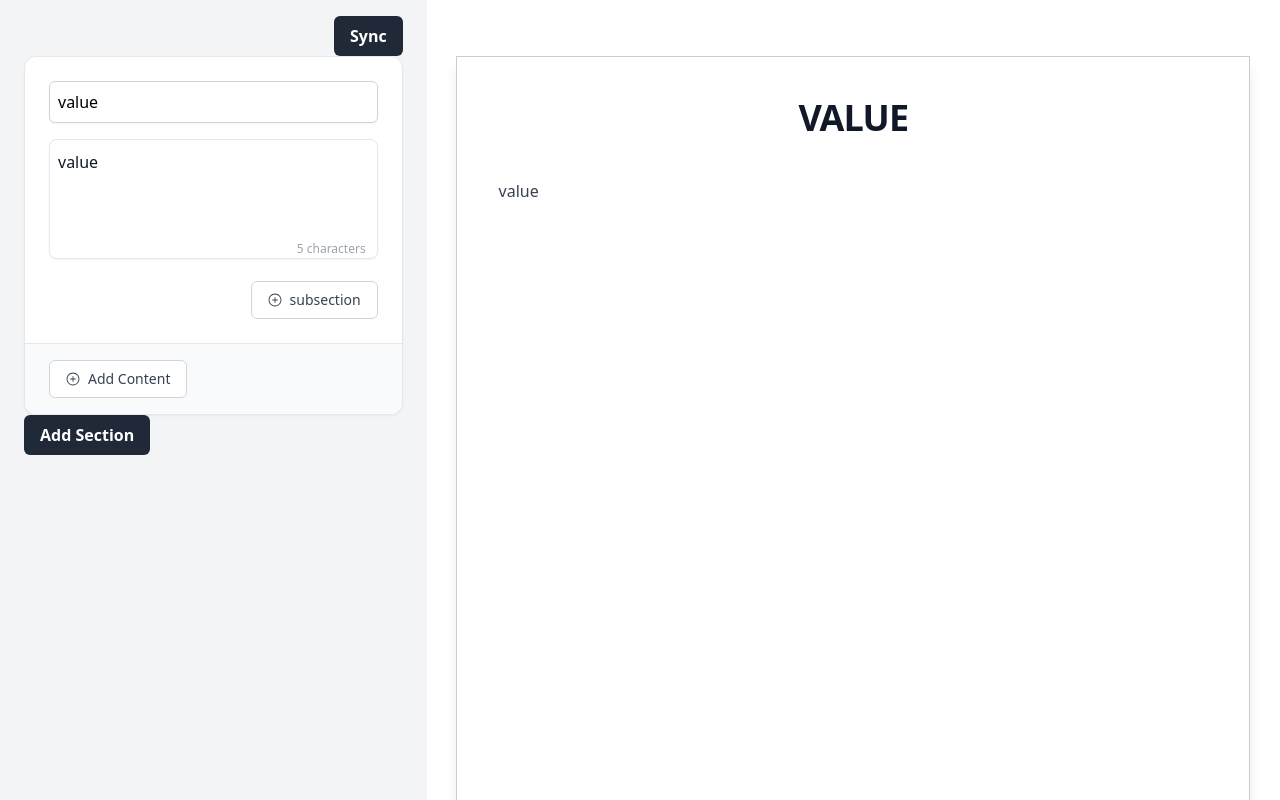
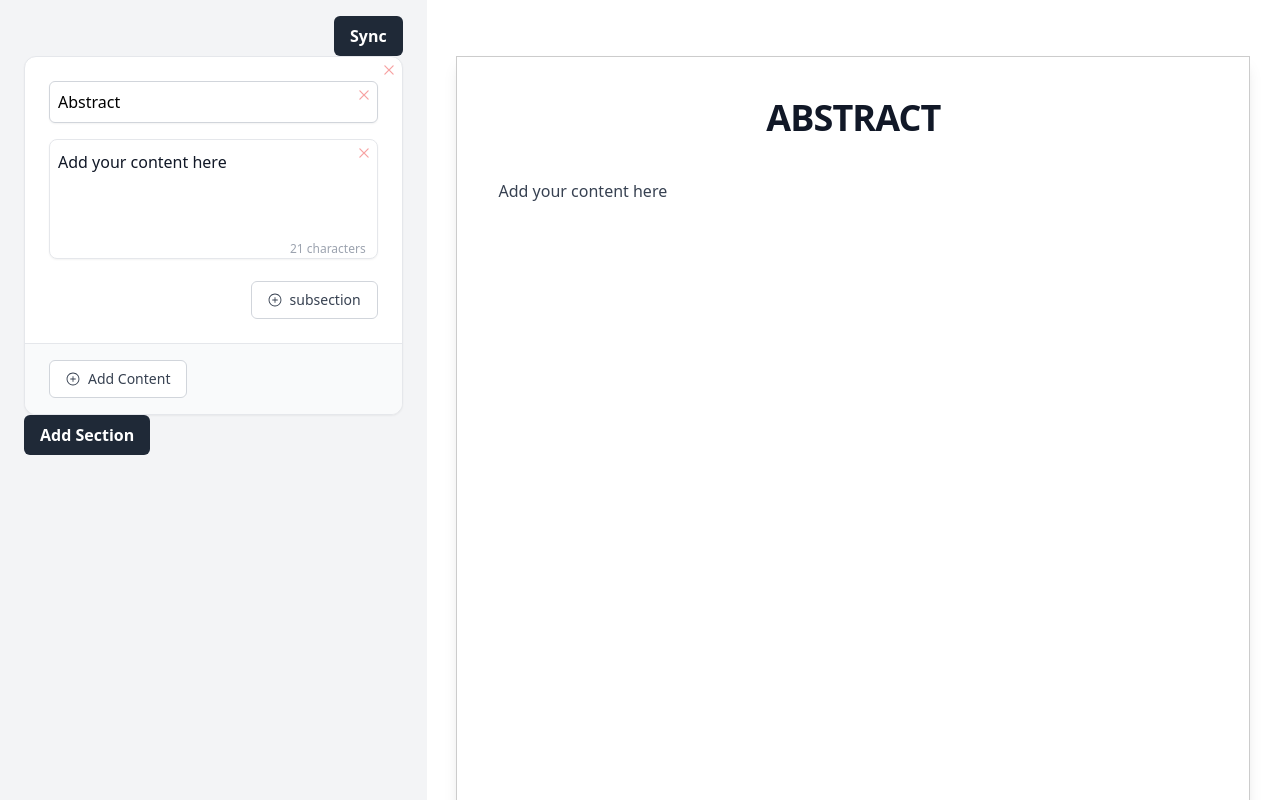
Before and after one commit to ask-org/sajilo-report, a React (Vite) app: page / in a window 1280 px wide. Built offline with nearby package versions, Linux system fonts and the light colour scheme.

Commit message:
infinte rerender problem solved

```diff
--- a/src/components/create-documents/section/editor/contentRenderer.tsx
+++ b/src/components/create-documents/section/editor/contentRenderer.tsx
@@ -28,10 +28,13 @@ const Wrapper: React.FC<TWrapperProps> = ({ children, index, onRemove }) => {
   };
 
   return (
-    <div className="relative group">
+    <div className="relative ">
       <button
-        onClick={handleRemove}
-        className="absolute z-50 top-0 right-0 p-1.5 rounded-full opacity-0 group-hover:opacity-100 hover:bg-red-50 focus:bg-red-50 transition-all duration-200 ease-in-out"
+        onClick={(e) => {
+          e.stopPropagation();
+          handleRemove();
+        }}
+        className="absolute z-50 top-0 right-0 p-1.5 rounded-full opacity-50 hover:opacity-100 hover:bg-red-50 focus:bg-red-50 transition-all duration-200 ease-in-out"
       >
         <RxCross2 className="w-4 h-4 text-red-500" />
       </button>
--- a/src/components/create-documents/section/editor/section.tsx
+++ b/src/components/create-documents/section/editor/section.tsx
@@ -4,10 +4,33 @@ import { Tsection } from "../../../../types/create-document";
 import { AddContentForm } from "./AddContentForm";
 import { ContentRenderer } from "./contentRenderer";
 import { GoPlusCircle } from "react-icons/go";
+import { RxCross2 } from "react-icons/rx";
 
 type SectionProps = {
   section: Tsection;
   setSection: React.Dispatch<React.SetStateAction<Tsection[]>>;
+};
+
+type TWrapperProps = {
+  children: React.ReactNode;
+  onRemove: () => void;
+};
+
+const Wrapper: React.FC<TWrapperProps> = ({ children, onRemove }) => {
+  return (
+    <div className="relative">
+      <button
+        onClick={(e) => {
+          e.stopPropagation();
+          onRemove();
+        }}
+        className="absolute z-50 top-0 right-0 p-1.5 rounded-full opacity-50 hover:opacity-100 hover:bg-red-50 focus:bg-red-50 transition-all duration-200 ease-in-out"
+      >
+        <RxCross2 className="w-4 h-4 text-red-500" />
+      </button>
+      {children}
+    </div>
+  );
 };
 
 const Section: React.FC<SectionProps> = ({ section, setSection }) => {
@@ -15,6 +38,10 @@ const Section: React.FC<SectionProps> = ({ section, setSection }) => {
   const { content, updateContent, addContent, removeContent } =
     useContentManager(section, setSection);
   const [subSection, setSubSection] = useState<Tsection[]>([]);
+
+  const handleRemove = () => {
+    setSection((prev) => prev.filter((sec) => sec !== section));
+  };
 
   const addSubSection = () => {
     setSubSection((prev) => [
@@ -29,13 +56,14 @@ const Section: React.FC<SectionProps> = ({ section, setSection }) => {
   useEffect(() => {
     setSection((prev) => {
       const newSection = [...prev];
-      newSection[prev.indexOf(section)].subsection = subSection;
+      newSection[prev.indexOf(section)].subsection = subSection || [];
       return newSection;
     });
   }, [section, setSection, subSection]);
 
   return (
     <div className="w-full max-w-3xl mx-auto">
+      <Wrapper onRemove={handleRemove}>
         <div className="bg-white rounded-xl shadow-sm border border-gray-200 overflow-hidden">
           <div className="p-6">
             {/* Content Area */}
@@ -48,12 +76,8 @@ const Section: React.FC<SectionProps> = ({ section, setSection }) => {
             {/* Subsection Area */}
             {subSection.map((subsec, index) => {
               return (
-              <div className="pl-4">
-                <Section
-                  key={index}
-                  section={subsec}
-                  setSection={setSubSection}
-                />
+                <div className="pl-4" key={index}>
+                  <Section section={subsec} setSection={setSubSection} />
                 </div>
               );
             })}
@@ -95,6 +119,7 @@ const Section: React.FC<SectionProps> = ({ section, setSection }) => {
             )}
           </div>
         </div>
+      </Wrapper>
     </div>
   );
 };
--- a/src/pages/create-document.tsx
+++ b/src/pages/create-document.tsx
@@ -7,8 +7,8 @@ export default function CreateDocument() {
   const [section, setSection] = useState<Tsection[]>([
     {
       content: [
-        { type: "heading", value: "value" },
-        { type: "paragraph", value: "value" },
+        { type: "heading", value: "Abstract" },
+        { type: "paragraph", value: "Add your content here" },
       ],
     },
   ]);
```
Lines whose indentation alone changed are shown as unchanged.
